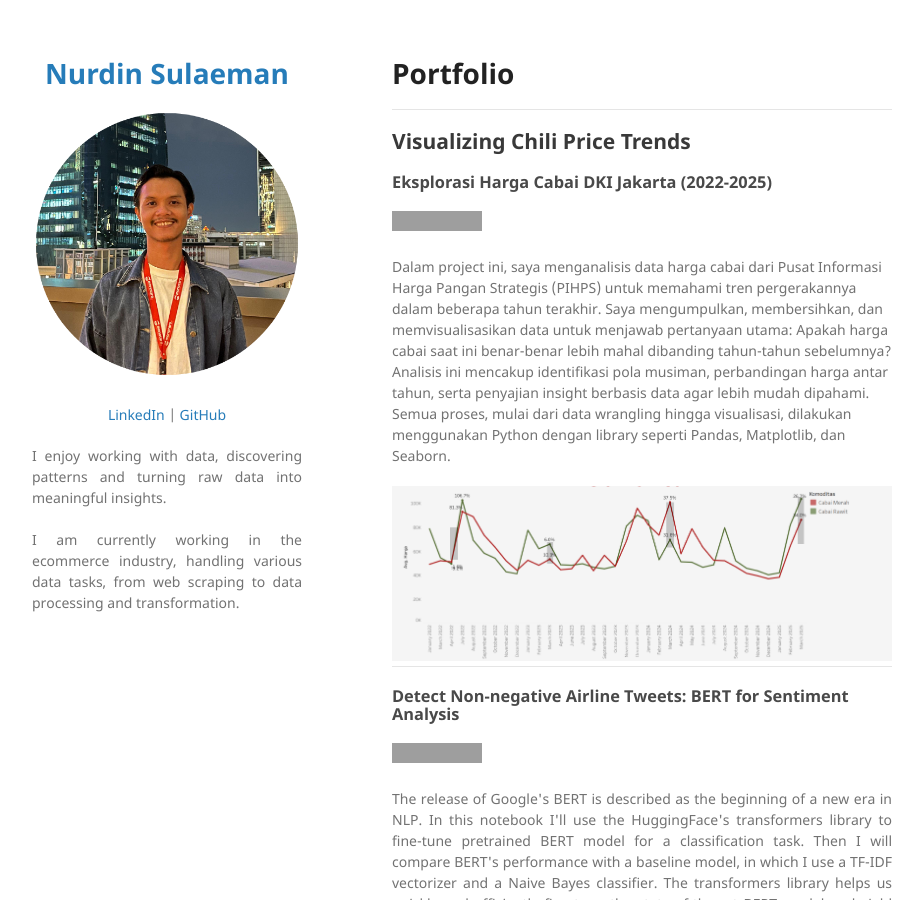
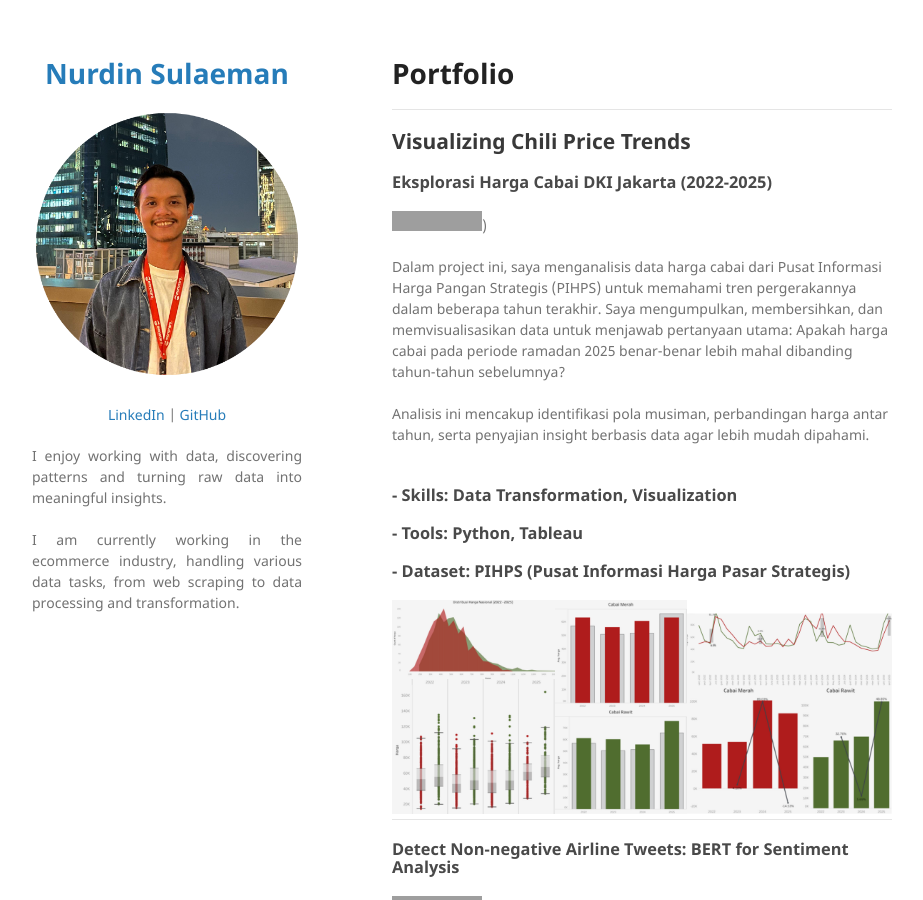
Before and after one commit to nurdinsulaemann/nurdinsulaemann.github.io, a Jekyll site: the page built from index.md, in a window 1280 px wide and 900 px high. Shown: the whole window, without its empty margins (178-1101 px from the left). Built offline with Jekyll 4.4.1, drawn with Linux system fonts in a browser that asks for light colours; our own code applies the rules of GitHub Pages for plain Markdown files; grey boxes are pictures that could not be loaded.

Commit message:
Update index.md

```diff
--- a/index.md
+++ b/index.md
@@ -3,13 +3,17 @@
 ## Visualizing Chili Price Trends
 ### Eksplorasi Harga Cabai DKI Jakarta (2022-2025)
 
-[![View on GitHub](https://img.shields.io/badge/GitHub-View_on_GitHub-blue?logo=GitHub)](https://github.com/chriskhanhtran/CS224n-NLP-Solutions/tree/master/assignments/)
+[![View on GitHub](https://img.shields.io/badge/GitHub-View_on_GitHub-blue?logo=GitHub)](https://github.com/nurdinsulaemann/chili_price_DKI/blob/main/Trend%20Harga%20Cabai.ipynb))
 
-Dalam project ini, saya menganalisis data harga cabai dari Pusat Informasi Harga Pangan Strategis (PIHPS) untuk memahami tren pergerakannya dalam beberapa tahun terakhir. Saya mengumpulkan, membersihkan, dan memvisualisasikan data untuk menjawab pertanyaan utama: Apakah harga cabai saat ini benar-benar lebih mahal dibanding tahun-tahun sebelumnya?
-<br>
-Analisis ini mencakup identifikasi pola musiman, perbandingan harga antar tahun, serta penyajian insight berbasis data agar lebih mudah dipahami. Semua proses, mulai dari data wrangling hingga visualisasi, dilakukan menggunakan Python dengan library seperti Pandas, Matplotlib, dan Seaborn.
+Dalam project ini, saya menganalisis data harga cabai dari Pusat Informasi Harga Pangan Strategis (PIHPS) untuk memahami tren pergerakannya dalam beberapa tahun terakhir. Saya mengumpulkan, membersihkan, dan memvisualisasikan data untuk menjawab pertanyaan utama: Apakah harga cabai pada periode ramadan 2025 benar-benar lebih mahal dibanding tahun-tahun sebelumnya?
+<br><br>
+Analisis ini mencakup identifikasi pola musiman, perbandingan harga antar tahun, serta penyajian insight berbasis data agar lebih mudah dipahami.
+<br><br>
+### - Skills: Data Transformation, Visualization
+### - Tools: Python, Tableau
+### - Dataset: PIHPS (Pusat Informasi Harga Pasar Strategis)
 
-<center><img src="images/tren harga cabai.png"/></center>
+<center><img src="images/trend_cabai_dki.png"/></center>
 
 ---
 ### Detect Non-negative Airline Tweets: BERT for Sentiment Analysis
```
